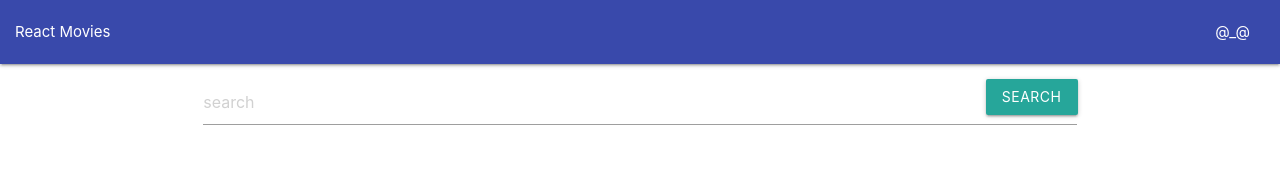
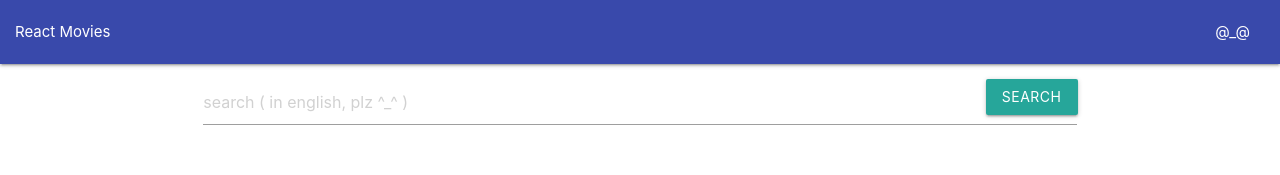
Before and after one commit to Mellerh/Project_5_React_movie, a React (Create React App) app: page / in a window 1280 px wide. Shown: the top 175 px of the page. Built offline with nearby package versions, Linux system fonts and the light colour scheme; no server answers.

Commit message:
chanched input search

```diff
--- a/src/components/Search.jsx
+++ b/src/components/Search.jsx
@@ -45,7 +45,7 @@ class Search extends React.Component {
                             onChange={this.saveRequestToState}
                             onKeyDown={this.handleSubmit}
 
-                            placeholder="search"
+                            placeholder="search ( in english, plz ^_^ )"
                         />
 
                         <a  id='searchbutton'className="waves-effect waves-light btn" onClick={this.handleBtn}
```
